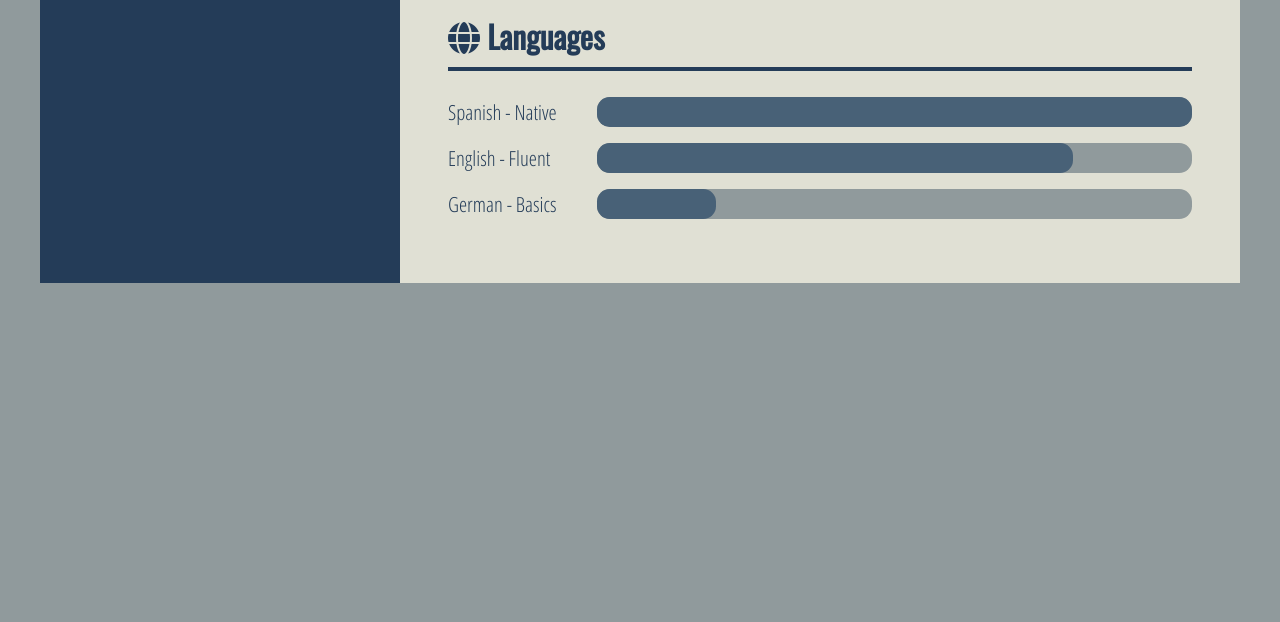
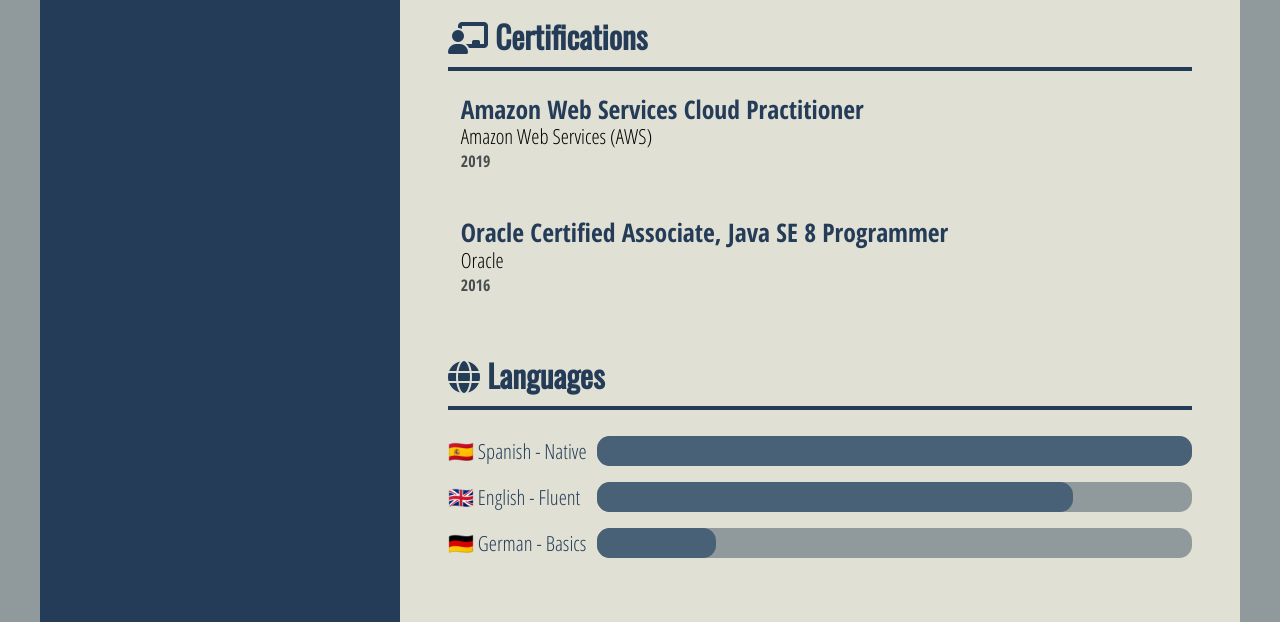
Before and after one commit to julbarg/julbarg.github.io, a plain HTML site: page index.html in a window 1280 px wide. Shown: the part 1400-2022 px from the top of the page. Before the commit the page ends 1683 px from the top, so only its background shows below. Drawn offline with nearby package versions, Linux system fonts and the light colour scheme.

Commit message:
Add certification and flag in languages

```diff
--- a/css/style.css
+++ b/css/style.css
@@ -303,4 +303,8 @@ h2 {
     padding-top: 0;
     padding-bottom: 0.2rem;
   }
+
+  .cv-section .skill {
+    flex-direction: column;
+  }
 }
--- a/index.html
+++ b/index.html
@@ -261,9 +261,26 @@
               Universidad Distrital Francisco José de Caldas
             </h3>
             <p class="item-title">
-              Engineer's degreeField Of StudyComputer Software Engineering
+              Engineer's degree, Computer Software Engineering
             </p>
             <p class="item-date">2007 - 2014</p>
+          </section>
+        </section>
+        <section class="cv-section">
+          <h2 class="cv-section-title">
+            <i class="fas fa-chalkboard-teacher"></i> Certifications
+          </h2>
+          <section class="cv-section-item">
+            <h3 class="item-name">Amazon Web Services Cloud Practitioner</h3>
+            <p class="item-title">Amazon Web Services (AWS)</p>
+            <p class="item-date">2019</p>
+          </section>
+          <section class="cv-section-item">
+            <h3 class="item-name">
+              Oracle Certified Associate, Java SE 8 Programmer
+            </h3>
+            <p class="item-title">Oracle</p>
+            <p class="item-date">2016</p>
           </section>
         </section>
 
@@ -272,21 +289,21 @@
             <i class="fas fa-globe"></i> Languages
           </h2>
           <div class="skill">
-            <p>Spanish - Native</p>
+            <p>🇪🇸 Spanish - Native</p>
             <div class="progress">
               <div class="percentage _100"></div>
               <div class="rest"></div>
             </div>
           </div>
           <div class="skill">
-            <p>English - Fluent</p>
+            <p>🇬🇧 English - Fluent</p>
             <div class="progress">
               <div class="percentage _80"></div>
               <div class="rest"></div>
             </div>
           </div>
           <div class="skill">
-            <p>German - Basics</p>
+            <p>🇩🇪 German - Basics</p>
             <div class="progress">
               <div class="percentage _20"></div>
               <div class="rest"></div>
```
